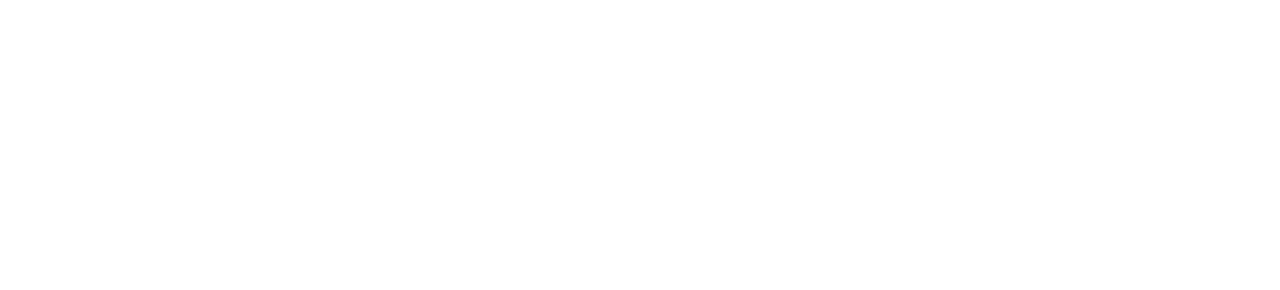
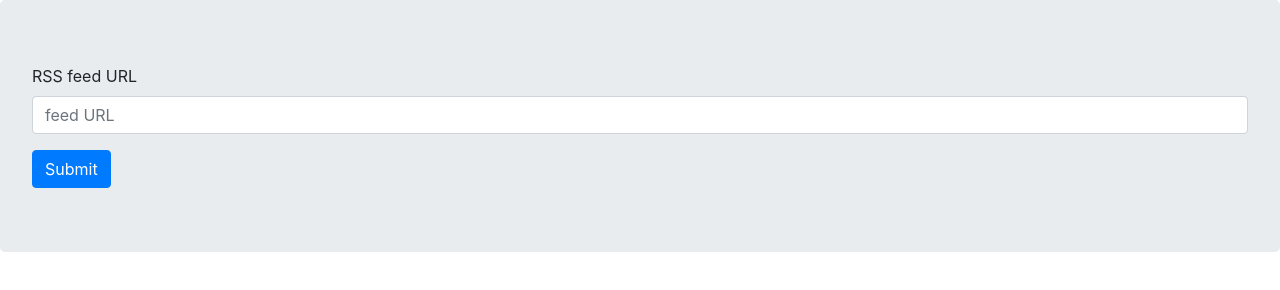
Before and after one commit to UnnamedHero/project-lvl3-s226, a website built with webpack: page index.html in a window 1280 px wide. Built offline with nearby package versions, Linux system fonts and the light colour scheme.

Commit message:
add form

```diff
--- a/index.html
+++ b/index.html
@@ -1,9 +1,20 @@
 <!doctype html>
-<html>
+<html lang="en">
   <head>
-    <title>Webpack Package</title>
+    <!-- Required meta tags -->
+    <meta charset="utf-8">
+    <meta name="viewport" content="width=device-width, initial-scale=1, shrink-to-fit=no">
+    <title>EEM Hexlet RSS reader</title>
   </head>
-  <body>
-    <div id="point"></div>
-  </body>
+    <body>
+      <div class="jumbotron">
+        <form>
+            <div class="form-group">
+              <label for="rssFeedUrl">RSS feed URL</label>
+              <input type="text" class="form-control" id="rssFeedUrl" placeholder="feed URL">
+            </div>
+            <button type="submit" class="btn btn-primary">Submit</button>
+        </form>
+      </div>
+    </body>
 </html>
```
